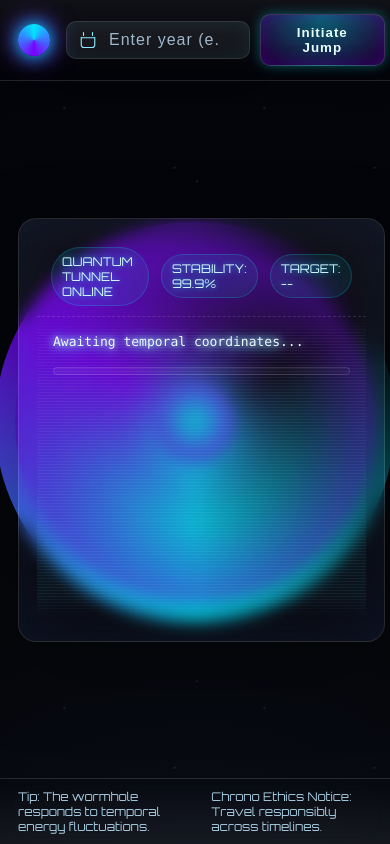
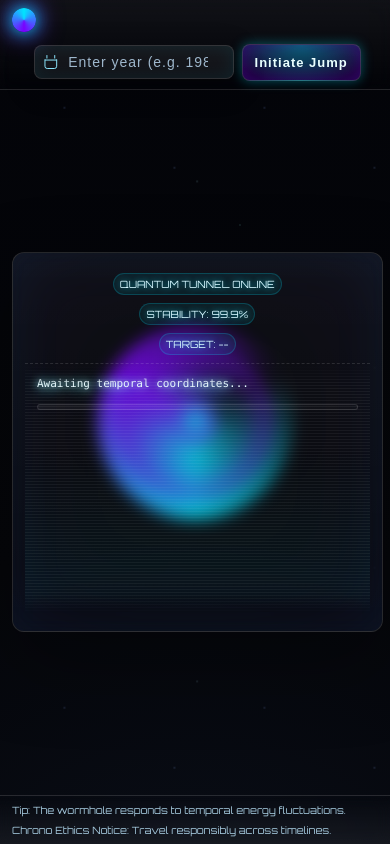
Before and after one commit to lkhanna1505/time-machine, a plain HTML site: page index.html in a window 390 px wide. Drawn offline with Linux system fonts and the light colour scheme.

Commit message:
making it responsive

```diff
--- a/index.html
+++ b/index.html
@@ -98,8 +98,8 @@
         top: 50%;
         left: 50%;
         transform: translate(-50%, -50%);
-        width: 400px;
-        height: 400px;
+        width: clamp(200px, 60vw, 400px);
+        height: clamp(200px, 60vw, 400px);
         opacity: 0.8;
         pointer-events: none;
       }
@@ -134,8 +134,8 @@
         top: 50%;
         left: 50%;
         transform: translate(-50%, -50%);
-        width: 80px;
-        height: 80px;
+        width: clamp(40px, 20%, 80px);
+        height: clamp(40px, 20%, 80px);
         border-radius: 50%;
         background: radial-gradient(circle, var(--neon1), var(--neon2));
         box-shadow: 0 0 40px var(--neon1), 0 0 80px var(--neon2);
@@ -179,7 +179,7 @@
         position: relative;
         inset: 0;
         width: 100%;
-        height: 100%;
+        height: 100vh;
         display: grid;
         grid-template-rows: auto 1fr auto;
       }
@@ -188,8 +188,8 @@
         display: flex;
         align-items: center;
         justify-content: space-between;
-        gap: 16px;
-        padding: 14px 18px;
+        gap: clamp(8px, 3vw, 16px);
+        padding: clamp(8px, 2vw, 14px) clamp(12px, 3vw, 18px);
         background: linear-gradient(
           180deg,
           rgba(255, 255, 255, 0.06),
@@ -197,15 +197,17 @@
         );
         border-bottom: 1px solid rgba(255, 255, 255, 0.08);
         backdrop-filter: blur(8px);
+        flex-wrap: wrap;
       }
       .brand {
         display: flex;
         align-items: center;
-        gap: 12px;
+        gap: clamp(6px, 2vw, 12px);
+        min-width: 0;
       }
       .logo {
-        width: 32px;
-        height: 32px;
+        width: clamp(24px, 6vw, 32px);
+        height: clamp(24px, 6vw, 32px);
         border-radius: 50%;
         background: conic-gradient(
           from 0deg,
@@ -215,43 +217,49 @@
         );
         box-shadow: 0 0 18px var(--neon1), 0 0 28px var(--neon2);
         filter: blur(0.3px);
+        flex-shrink: 0;
       }
       .title {
         font-weight: 800;
-        letter-spacing: 2px;
+        letter-spacing: 1.5px;
         text-transform: uppercase;
-        font-size: 14px;
+        font-size: clamp(10px, 2.5vw, 14px);
         color: #dff7ff;
         text-shadow: 0 0 6px var(--neon1), 0 0 14px var(--neon2);
+        white-space: nowrap;
       }
 
       .controls {
         display: flex;
         align-items: center;
-        gap: 10px;
+        gap: clamp(6px, 2vw, 10px);
+        flex-wrap: wrap;
       }
       .input {
         display: flex;
         align-items: center;
-        gap: 10px;
+        gap: clamp(6px, 2vw, 10px);
         background: var(--glass);
         border: 1px solid rgba(255, 255, 255, 0.12);
-        padding: 8px 12px;
-        border-radius: 10px;
+        padding: clamp(6px, 1.5vw, 8px) clamp(8px, 2vw, 12px);
+        border-radius: clamp(6px, 2vw, 10px);
         box-shadow: inset 0 0 18px rgba(0, 229, 255, 0.08),
           0 8px 30px rgba(0, 0, 0, 0.25);
+        min-width: 0;
       }
       .input input {
-        width: 130px;
+        width: clamp(100px, 25vw, 130px);
         background: transparent;
         border: none;
         outline: none;
         color: var(--fg);
-        font-size: 16px;
+        font-size: clamp(14px, 3vw, 16px);
         letter-spacing: 1px;
+        min-width: 0;
       }
       .input input::placeholder {
         color: #9eb7cc;
+        font-size: clamp(12px, 2.5vw, 14px);
       }
       .btn {
         appearance: none;
@@ -262,14 +270,16 @@
         );
         color: #eaffff;
         border: 1px solid rgba(255, 255, 255, 0.15);
-        border-radius: 10px;
-        padding: 10px 14px;
+        border-radius: clamp(6px, 2vw, 10px);
+        padding: clamp(8px, 2vw, 10px) clamp(10px, 2.5vw, 14px);
         font-weight: 700;
         letter-spacing: 1px;
         cursor: pointer;
         transition: transform 0.08s ease, box-shadow 0.2s ease;
         box-shadow: 0 0 12px rgba(0, 229, 255, 0.35),
           inset 0 0 18px rgba(122, 0, 255, 0.25);
+        font-size: clamp(12px, 2.8vw, 14px);
+        white-space: nowrap;
       }
       .btn:hover {
         transform: translateY(-1px) scale(1.02);
@@ -286,19 +296,19 @@
         z-index: 1;
         display: grid;
         place-items: center;
-        padding: 18px;
+        padding: clamp(12px, 3vw, 18px);
       }
       .console {
-        width: min(980px, 94vw);
-        min-height: 380px;
+        width: min(980px, 95vw);
+        min-height: clamp(300px, 60vh, 380px);
         background: linear-gradient(
           180deg,
           rgba(255, 255, 255, 0.05),
           rgba(255, 255, 255, 0.02)
         );
         border: 1px solid rgba(255, 255, 255, 0.12);
-        border-radius: 18px;
-        padding: 18px 18px 24px;
+        border-radius: clamp(12px, 3vw, 18px);
+        padding: clamp(12px, 3vw, 18px) clamp(12px, 3vw, 18px) clamp(16px, 4vw, 24px);
         box-shadow: inset 0 0 60px rgba(0, 229, 255, 0.06),
           inset 0 0 120px rgba(122, 0, 255, 0.05),
           0 30px 80px rgba(0, 0, 0, 0.35);
@@ -310,27 +320,29 @@
         display: flex;
         align-items: center;
         justify-content: space-between;
-        gap: 12px;
-        padding: 10px 14px;
+        gap: clamp(6px, 2vw, 12px);
+        padding: clamp(8px, 2vw, 10px) clamp(10px, 2.5vw, 14px);
         border-bottom: 1px dashed rgba(255, 255, 255, 0.12);
+        flex-wrap: wrap;
       }
       .hud .pill {
-        font-size: 12px;
+        font-size: clamp(10px, 2.2vw, 12px);
         color: #d5f7ff;
         background: rgba(0, 229, 255, 0.08);
         border: 1px solid rgba(0, 229, 255, 0.2);
-        padding: 6px 10px;
+        padding: clamp(4px, 1vw, 6px) clamp(6px, 1.5vw, 10px);
         border-radius: 999px;
         text-shadow: 0 0 6px rgba(0, 229, 255, 0.7);
+        white-space: nowrap;
       }
 
       .screen {
         position: relative;
         display: grid;
         align-content: start;
-        gap: 8px;
-        padding: 16px;
-        height: 320px;
+        gap: clamp(6px, 1.5vw, 8px);
+        padding: clamp(12px, 3vw, 16px);
+        height: clamp(250px, 45vh, 320px);
         overflow: hidden;
         mask-image: linear-gradient(
           180deg,
@@ -376,7 +388,7 @@
       .log {
         font-family: ui-monospace, SFMono-Regular, Menlo, Consolas,
           "Liberation Mono", monospace;
-        font-size: 13px;
+        font-size: clamp(11px, 2.5vw, 13px);
         line-height: 1.4;
         color: #d7f3ff;
         text-shadow: 0 0 8px rgba(0, 229, 255, 0.3);
@@ -387,6 +399,7 @@
         transform: translateY(10px);
         animation: reveal 0.6s ease forwards;
         white-space: pre-wrap;
+        word-break: break-word;
       }
       @keyframes reveal {
         to {
@@ -417,13 +430,14 @@
         color: #88ddff;
         font-family: "Times New Roman", serif;
         font-style: italic;
+        font-size: clamp(10px, 2.2vw, 12px);
       }
       .calc {
         color: #aaffaa;
       }
       .scrap {
         color: #666888;
-        font-size: 11px;
+        font-size: clamp(9px, 2vw, 11px);
         opacity: 0.6;
       }
 
@@ -439,7 +453,7 @@
       }
 
       .progress {
-        height: 8px;
+        height: clamp(6px, 1.5vw, 8px);
         background: linear-gradient(
           90deg,
           rgba(255, 255, 255, 0.05),
@@ -448,7 +462,7 @@
         border: 1px solid rgba(255, 255, 255, 0.12);
         border-radius: 999px;
         overflow: hidden;
-        margin-top: 8px;
+        margin-top: clamp(6px, 1.5vw, 8px);
       }
       .bar {
         height: 100%;
@@ -462,8 +476,8 @@
         display: flex;
         align-items: center;
         justify-content: space-between;
-        gap: 12px;
-        padding: 10px 18px;
+        gap: clamp(8px, 2vw, 12px);
+        padding: clamp(8px, 2vw, 10px) clamp(12px, 3vw, 18px);
         background: linear-gradient(
           0deg,
           rgba(255, 255, 255, 0.06),
@@ -471,9 +485,10 @@
         );
         border-top: 1px solid rgba(255, 255, 255, 0.08);
         backdrop-filter: blur(8px);
+        flex-wrap: wrap;
       }
       .hint {
-        font-size: 12px;
+        font-size: clamp(10px, 2.2vw, 12px);
         color: #bfe9ff;
         opacity: 0.85;
       }
@@ -541,50 +556,52 @@
         align-items: center;
         justify-content: center;
         animation: warningFadeIn 2s ease-out;
+        padding: clamp(16px, 4vw, 20px);
       }
 
       .warning-content {
         text-align: center;
-        max-width: 90vw;
+        max-width: 95vw;
         animation: warningShake 0.8s ease-in-out infinite;
       }
 
       .caution-header {
-        font-size: clamp(3rem, 10vw, 8rem);
+        font-size: clamp(2rem, 8vw, 8rem);
         font-weight: 900;
-        letter-spacing: 4px;
+        letter-spacing: clamp(2px, 1vw, 4px);
         color: var(--danger);
         text-transform: uppercase;
-        margin-bottom: 20px;
+        margin-bottom: clamp(12px, 3vw, 20px);
         text-shadow: 0 0 20px var(--danger), 0 0 40px var(--danger),
           0 0 60px var(--danger);
         animation: cautionBlink 1.5s ease-in-out infinite alternate;
       }
 
       .warning-text {
-        font-size: clamp(1.5rem, 4vw, 3rem);
+        font-size: clamp(1rem, 4vw, 3rem);
         font-weight: 700;
-        letter-spacing: 2px;
+        letter-spacing: clamp(1px, 0.5vw, 2px);
         color: #ff6666;
-        margin: 30px 0;
+        margin: clamp(16px, 4vw, 30px) 0;
         line-height: 1.3;
         text-shadow: 0 0 10px #ff6666, 0 0 20px #ff6666;
         animation: textFlicker 2.5s ease-in-out infinite;
+        word-break: break-word;
       }
 
       .countdown-text {
-        font-size: clamp(1rem, 3vw, 2rem);
+        font-size: clamp(0.8rem, 3vw, 2rem);
         font-weight: 400;
-        letter-spacing: 1px;
+        letter-spacing: clamp(0.5px, 0.3vw, 1px);
         color: #ffaaaa;
-        margin-top: 20px;
+        margin-top: clamp(12px, 3vw, 20px);
         text-shadow: 0 0 8px #ffaaaa;
         animation: countdownPulse 3s ease-in-out infinite;
       }
 
       .skull {
-        font-size: clamp(4rem, 12vw, 10rem);
-        margin: 20px 0;
+        font-size: clamp(3rem, 10vw, 10rem);
+        margin: clamp(12px, 3vw, 20px) 0;
         animation: skullSpin 4s linear infinite;
         filter: drop-shadow(0 0 30px var(--danger));
       }
@@ -694,21 +711,99 @@
         }
       }
 
-      @media (max-width: 640px) {
+      /* Mobile-specific optimizations */
+      @media (max-width: 768px) {
+        .header {
+          flex-direction: column;
+          gap: 12px;
+        }
+
+        .controls {
+          width: 100%;
+          justify-content: center;
+        }
+
+        .input {
+          flex: 1;
+          max-width: 200px;
+        }
+
+        .input input {
+          width: 100%;
+          font-size: 16px; /* Prevents zoom on iOS */
+        }
+
+        .console {
+          margin: 0;
+          border-radius: 12px;
+        }
+
+        .screen {
+          height: clamp(200px, 35vh, 250px);
+        }
+
+        .hud {
+          flex-direction: column;
+          gap: 8px;
+          align-items: center;
+        }
+
+        .footer {
+          flex-direction: column;
+          gap: 8px;
+          text-align: center;
+        }
+      }
+
+      @media (max-width: 480px) {
         .title {
           display: none;
         }
+
+        .input input::placeholder {
+          font-size: 14px;
+        }
+
+        .btn {
+          padding: 10px 12px;
+          font-size: 13px;
+        }
+
+        .wormhole {
+          width: clamp(150px, 50vw, 250px);
+          height: clamp(150px, 50vw, 250px);
+        }
+
+        .log {
+          font-size: 11px;
+        }
+
+        .equation {
+          font-size: 10px;
+        }
+
+        .scrap {
+          font-size: 9px;
+        }
+      }
+
+      /* Landscape orientation adjustments for phones */
+      @media (max-height: 500px) and (orientation: landscape) {
+        .console {
+          min-height: 250px;
+        }
+
         .screen {
-          height: 300px;
+          height: 180px;
         }
-        .caution-header {
-          font-size: 2.5rem;
+
+        .wormhole {
+          width: 200px;
+          height: 200px;
         }
-        .warning-text {
-          font-size: 1.2rem;
-        }
-        .countdown-text {
-          font-size: 0.9rem;
+
+        header, footer {
+          padding: 8px 12px;
         }
       }
     </style>
@@ -1046,7 +1141,7 @@
 
         const big = document.createElement("div");
         big.className = "entry glow";
-        big.style.fontSize = "18px";
+        big.style.fontSize = "clamp(14px, 3.5vw, 18px)";
         big.style.marginTop = "10px";
         big.style.color = "#ff4444";
         big.textContent = "🌍 WORLD TERMINATION: 2026-03-15 14:47:33 UTC 🌍";
```
